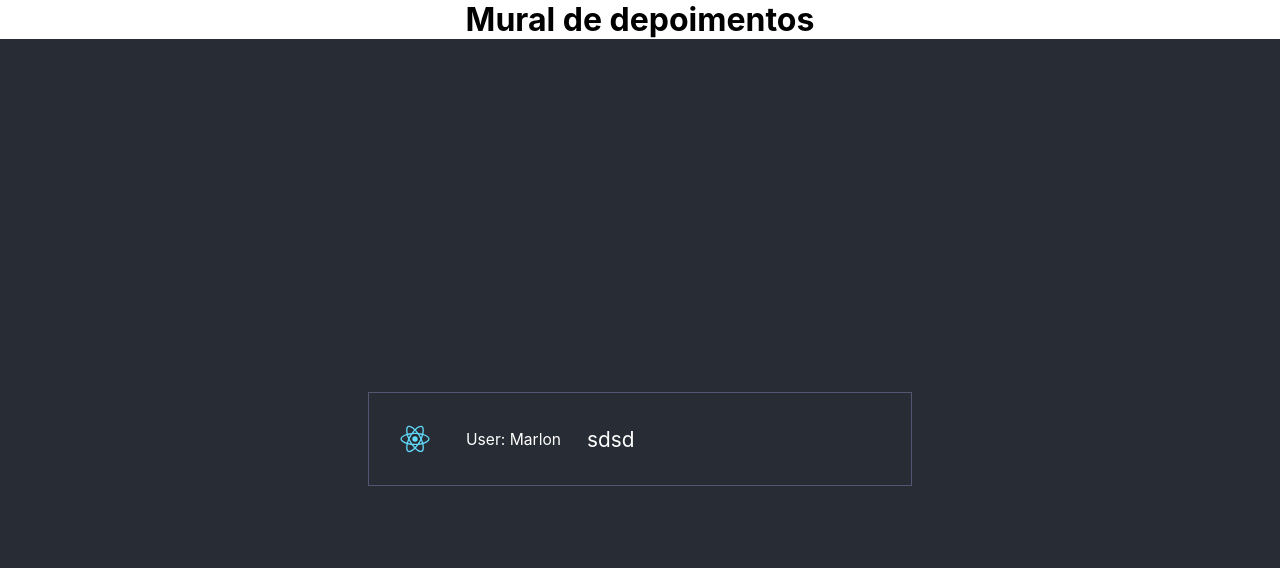
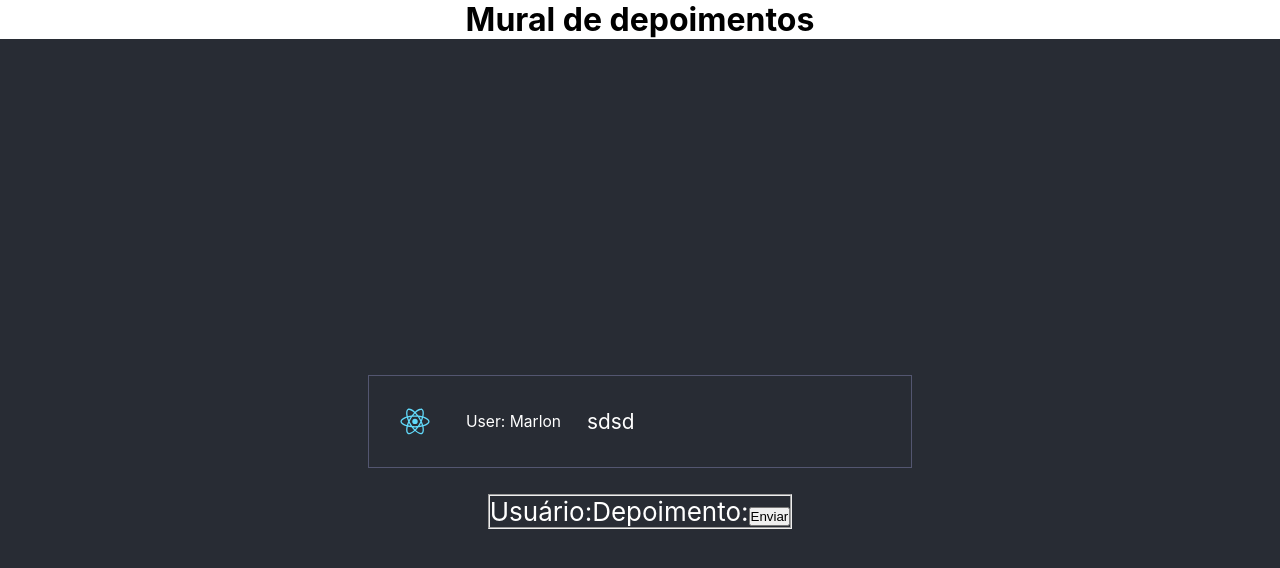
Before and after one commit to marlon307/mural-depoimentos, a React (Create React App) app in the folder mural-depoimentos-front/: page / in a window 1280 px wide. Shown: the top 568 px of the page. Built offline with nearby package versions, Linux system fonts and the light colour scheme.

Commit message:
Criando form component

```diff
--- a/mural-depoimentos-front/src/App.js
+++ b/mural-depoimentos-front/src/App.js
@@ -1,6 +1,7 @@
 import logo from './logo.svg';
 import './App.css';
 import Depoimento from './components/Depoimento';
+import FormDepoiment from './components/FormDepoiment';
 
 function App() {
   return (
@@ -10,6 +11,7 @@ function App() {
       </header>
       <main>
         <Depoimento img={ logo } text='sdsd' userName='Marlon' />
+        <FormDepoiment />
       </main>
     </div>
   );
--- /dev/null
+++ b/mural-depoimentos-front/src/components/FormDepoiment.jsx
@@ -0,0 +1,22 @@
+import React from 'react'
+
+function FormDepoiment({ img, userName, text }) {
+  return (
+
+    <form>
+      <fieldset>
+        <label>
+          Usuário:
+          <imput type="text" name="user-name"/>
+        </label>
+        <label>
+          Depoimento:
+          <imput type="text" name="depoiment"/>
+        </label>
+        <button>Enviar</button>
+      </fieldset>
+    </form>
+  )
+}
+
+export default FormDepoiment;
```
Also changed, not shown: 1 other file (tests, documents, lock files or other folders).
